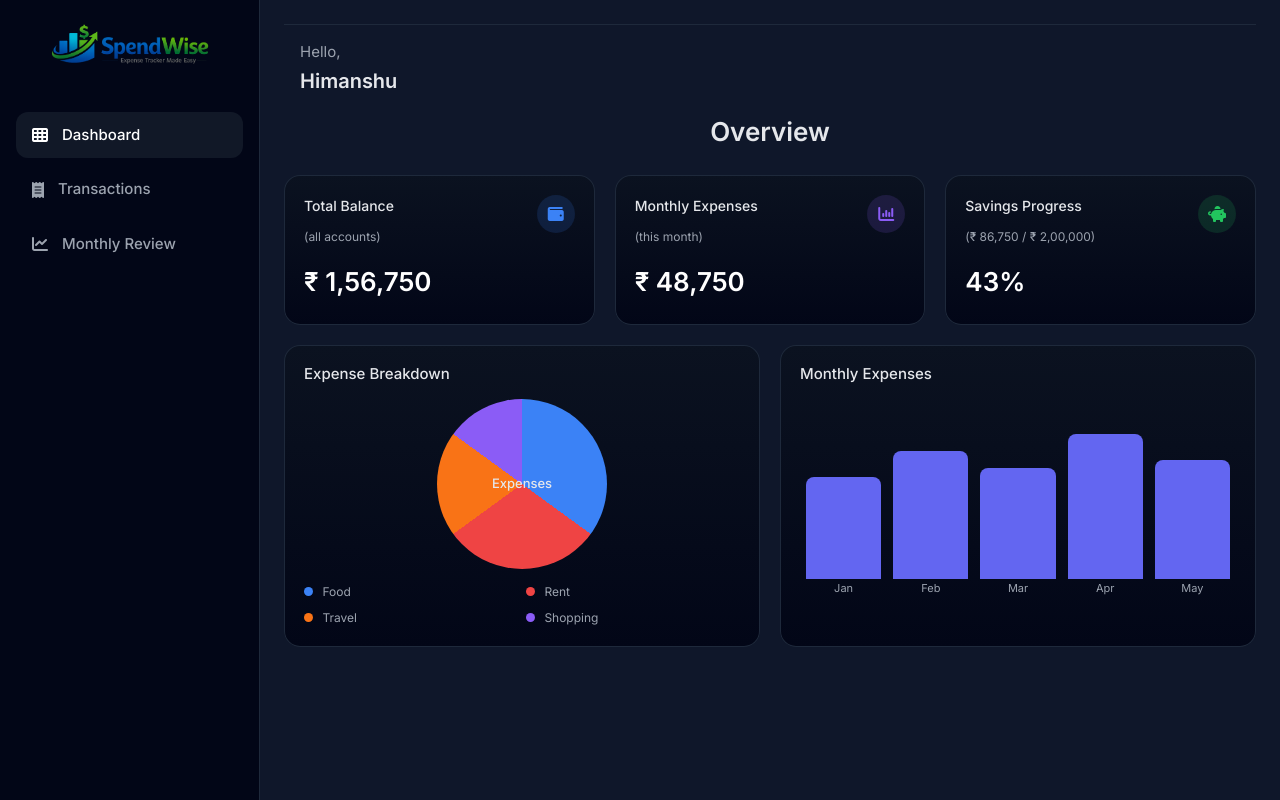
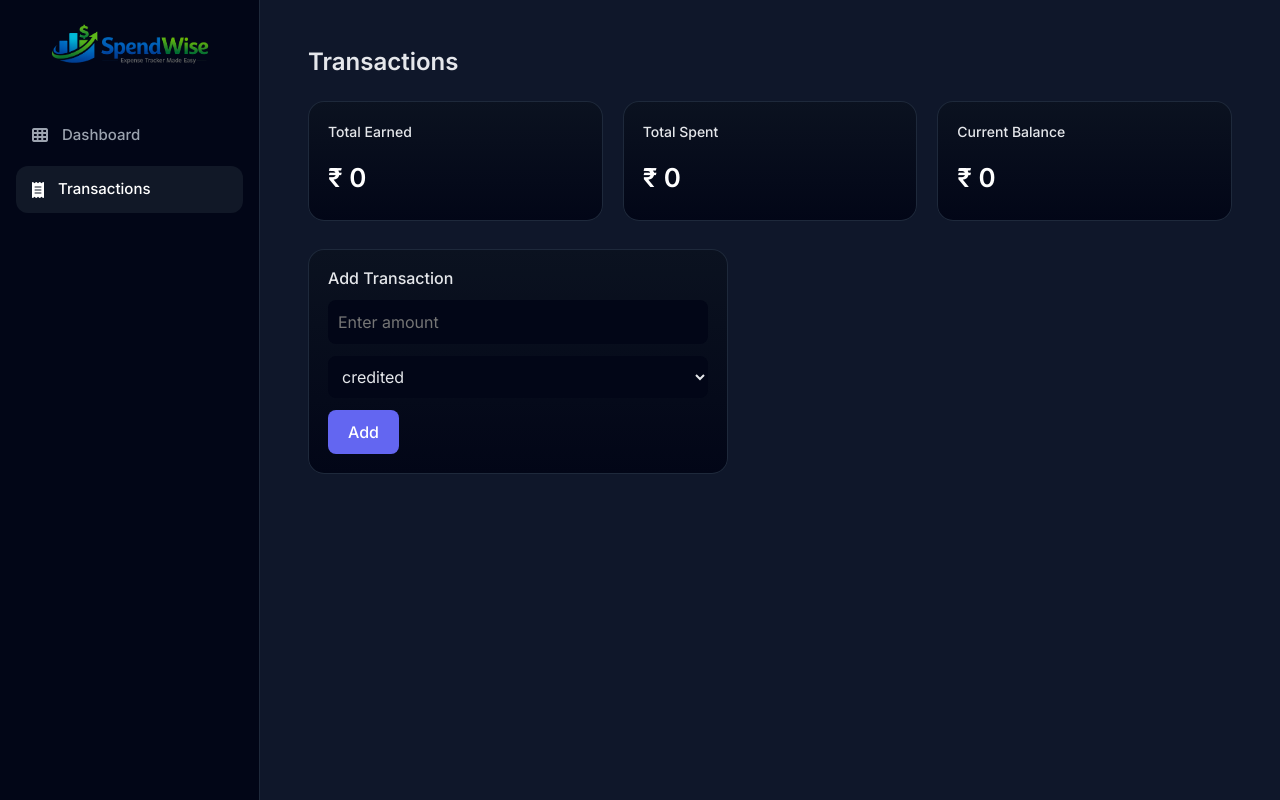
Before and after one commit to Himanshu0150/spendwise-expense-tracker, a plain HTML site: page index.html in a window 1280 px wide. Both pictures are taken after a click on the link "Transactions". Drawn offline with nearby package versions, Linux system fonts and the light colour scheme.

Commit message:
feat: add transactions UI and simplify dashboard flow

```diff
--- a/css/style.css
+++ b/css/style.css
@@ -296,3 +296,58 @@ body {
         grid-template-columns: 1fr;
     }
 }
+
+/* ===== TRANSACTIONS SECTION ===== */
+
+.transactions-wrapper {
+    padding: 24px;
+}
+
+.transactions-title {
+    font-size: 24px;
+    font-weight: 600;
+    margin-bottom: 20px;
+    color: #E5E7EB;
+}
+
+/* Add Transaction Card */
+.transaction-form {
+    margin-top: 28px;
+    max-width: 420px;
+    background: linear-gradient(180deg, #0b1220, #020617);
+    padding: 20px;
+    border-radius: 16px;
+    box-shadow: inset 0 0 0 1px #1E293B;
+}
+
+.form-title {
+    font-size: 16px;
+    margin-bottom: 12px;
+    color: #E5E7EB;
+}
+
+.transaction-form input,
+.transaction-form select {
+    width: 100%;
+    padding: 10px;
+    margin-bottom: 12px;
+    border-radius: 8px;
+    border: none;
+    outline: none;
+    background-color: #020617;
+    color: #E5E7EB;
+}
+
+.transaction-form button {
+    padding: 10px 20px;
+    border: none;
+    border-radius: 8px;
+    background-color: #6366F1;
+    color: #FFFFFF;
+    font-weight: 500;
+    cursor: pointer;
+}
+
+.transaction-form button:hover {
+    opacity: 0.9;
+}
--- a/index.html
+++ b/index.html
@@ -1,25 +1,36 @@
 <!DOCTYPE html>
 <html lang="en">
+<head>
+    <meta charset="UTF-8" />
+    <meta name="viewport" content="width=device-width, initial-scale=1.0" />
 
-<head>
+    <title>SpendWise | Expense Tracker</title>
 
-    <meta charset="UTF-8">
-    <meta name="viewport" content="width=device-width, initial-scale=1.0">
-    <title>SpendWise | Expense Tracker</title>
+    <!-- Google Font -->
     <link href="https://fonts.googleapis.com/css2?family=Inter:wght@400;500;600&display=swap" rel="stylesheet">
-    <link rel="stylesheet" href="https://stackpath.bootstrapcdn.com/bootstrap/4.5.2/css/bootstrap.min.css" integrity="sha384-JcKb8q3iqJ61gNV9KGb8thSsNjpSL0n8PARn9HuZOnIxN0hoP+VmmDGMN5t9UJ0Z" crossorigin="anonymous">
+
+    <!-- Bootstrap -->
+    <link
+        rel="stylesheet"
+        href="https://stackpath.bootstrapcdn.com/bootstrap/4.5.2/css/bootstrap.min.css"
+        crossorigin="anonymous"
+    >
+
+    <!-- Font Awesome -->
+    <link
+        rel="stylesheet"
+        href="https://cdnjs.cloudflare.com/ajax/libs/font-awesome/6.5.0/css/all.min.css"
+    >
+
+    <!-- Custom CSS -->
     <link rel="stylesheet" href="css/style.css">
-    <link rel="stylesheet" href="https://cdnjs.cloudflare.com/ajax/libs/font-awesome/6.5.0/css/all.min.css">
-    <script src="https://cdn.jsdelivr.net/npm/chart.js"></script>
-
 </head>
 
 <body>
 
-    <!-- App Container -->
 <div class="app-container">
 
-        <!-- Sidebar -->
+    <!-- ===== SIDEBAR ===== -->
     <aside class="sidebar">
 
         <!-- Logo -->
@@ -27,28 +38,40 @@
             <img src="./assets/logo.png" alt="SpendWise Logo" class="logo-img">
         </div>
 
-            <!-- Menu -->
+        <!-- Navigation -->
         <nav class="menu">
+            <a href="#" class="menu-item active" onclick="showSection('dashboard', this)">
+                <i class="fa-solid fa-table-cells"></i>
+                <span>Dashboard</span>
+            </a>
 
-                <a href="#" class="menu-item active"> <i class="fa-solid fa-table-cells"></i> <span>Dashboard</span></a>
-                <a href="#" class="menu-item"><i class="fa-solid fa-receipt"></i><span>Transactions</span></a>
-                <a href="#" class="menu-item"><i class="fa-solid fa-chart-line"></i><span>Monthly Review</span></a>
+            <a href="#" class="menu-item" onclick="showSection('transactions', this)">
+                <i class="fa-solid fa-receipt"></i>
+                <span>Transactions</span>
+            </a>
+
         </nav>
 
     </aside>
 
-        <!-- Main Content -->
+    <!-- ===== MAIN CONTENT ===== -->
     <main class="main-content">
 
+        <!-- ===== DASHBOARD ===== -->
+        <section id="dashboardSection">
+
+            <!-- User Info -->
             <div class="user-info">
                 <span class="greeting">Hello,</span>
                 <span class="user-name">Himanshu</span>
             </div>
 
-            <div style="text-align: center;">
+            <!-- Overview -->
+            <div class="overview-header">
                 <span class="overview-title">Overview</span>
             </div>
 
+            <!-- Stats Cards -->
             <div class="stats-cards">
 
                 <div class="stat-card">
@@ -89,17 +112,19 @@
                     </div>
                     <h2 class="card-amount">43%</h2>
                 </div>
+
             </div>
 
-
-             <!-- Charts Section -->
+            <!-- Charts -->
             <div class="charts-grid">
 
                 <div class="chart-card">
                     <h3 class="chart-title">Expense Breakdown</h3>
+
                     <div class="pie-chart">
                         <span class="pie-center-text">Expenses</span>
                     </div>
+
                     <div class="pie-legend">
                         <div><span class="dot food"></span> Food</div>
                         <div><span class="dot rent"></span> Rent</div>
@@ -110,23 +135,76 @@
 
                 <div class="chart-card">
                     <h3 class="chart-title">Monthly Expenses</h3>
+
                     <div class="bar-chart">
-                        <div class="bar" style="height: 60%"><span>Jan</span></div>
-                        <div class="bar" style="height: 75%"><span>Feb</span></div>
-                        <div class="bar" style="height: 65%"><span>Mar</span></div>
-                        <div class="bar" style="height: 85%"><span>Apr</span></div>
-                        <div class="bar" style="height: 70%"><span>May</span></div>
-                    </div>
+                        <div class="bar" style="height:60%"><span>Jan</span></div>
+                        <div class="bar" style="height:75%"><span>Feb</span></div>
+                        <div class="bar" style="height:65%"><span>Mar</span></div>
+                        <div class="bar" style="height:85%"><span>Apr</span></div>
+                        <div class="bar" style="height:70%"><span>May</span></div>
                     </div>
                 </div>
 
+            </div>
+
+        </section>
+
+        <!-- ===== TRANSACTIONS ===== -->
+        <section id="transactionsSection" style="display:none;">
+
+            <div class="transactions-wrapper">
+
+                <h2 class="transactions-title">Transactions</h2>
+
+                <!-- Summary Cards -->
+                <div class="stats-cards">
+
+                    <div class="stat-card">
+                        <p class="card-title">Total Earned</p>
+                        <h2 class="card-amount">₹ 0</h2>
+                    </div>
+
+                    <div class="stat-card">
+                        <p class="card-title">Total Spent</p>
+                        <h2 class="card-amount">₹ 0</h2>
+                    </div>
+
+                    <div class="stat-card">
+                        <p class="card-title">Current Balance</p>
+                        <h2 class="card-amount">₹ 0</h2>
+                    </div>
+
+                </div>
+
+                <!-- Add Transaction -->
+                <div class="transaction-form">
+                    <h3 class="form-title">Add Transaction</h3>
+
+                    <input type="number" placeholder="Enter amount">
+
+                    <select>
+                        <option value="credited">credited</option>
+                        <option value="debited">debited</option>
+                    </select>
+
+                    <button>Add</button>
+                </div>
+
+            </div>
+
+        </section>
+
+        <!-- ===== MONTHLY REVIEW (placeholder) ===== -->
+        <section id="monthlySection" style="display:none;">
+            <h2 style="color:#E5E7EB;">Monthly Review (Coming Soon)</h2>
+        </section>
 
     </main>
 
 </div>
 
-
-
+<!-- Script -->
+<script src="js/script.js"></script>
 
 </body>
 </html>
--- a/js/script.js
+++ b/js/script.js
@@ -0,0 +1,16 @@
+function showSection(section, clickedItem) {
+
+    // 1️⃣ Hide all sections
+    document.getElementById("dashboardSection").style.display = "none";
+    document.getElementById("transactionsSection").style.display = "none";
+
+    // 2️⃣ Show selected section
+    document.getElementById(section + "Section").style.display = "block";
+
+    // 3️⃣ Remove active class from all menu items
+    const menuItems = document.querySelectorAll(".menu-item");
+    menuItems.forEach(item => item.classList.remove("active"));
+
+    // 4️⃣ Add active class to clicked item
+    clickedItem.classList.add("active");
+}
```
Lines whose indentation alone changed are shown as unchanged.
